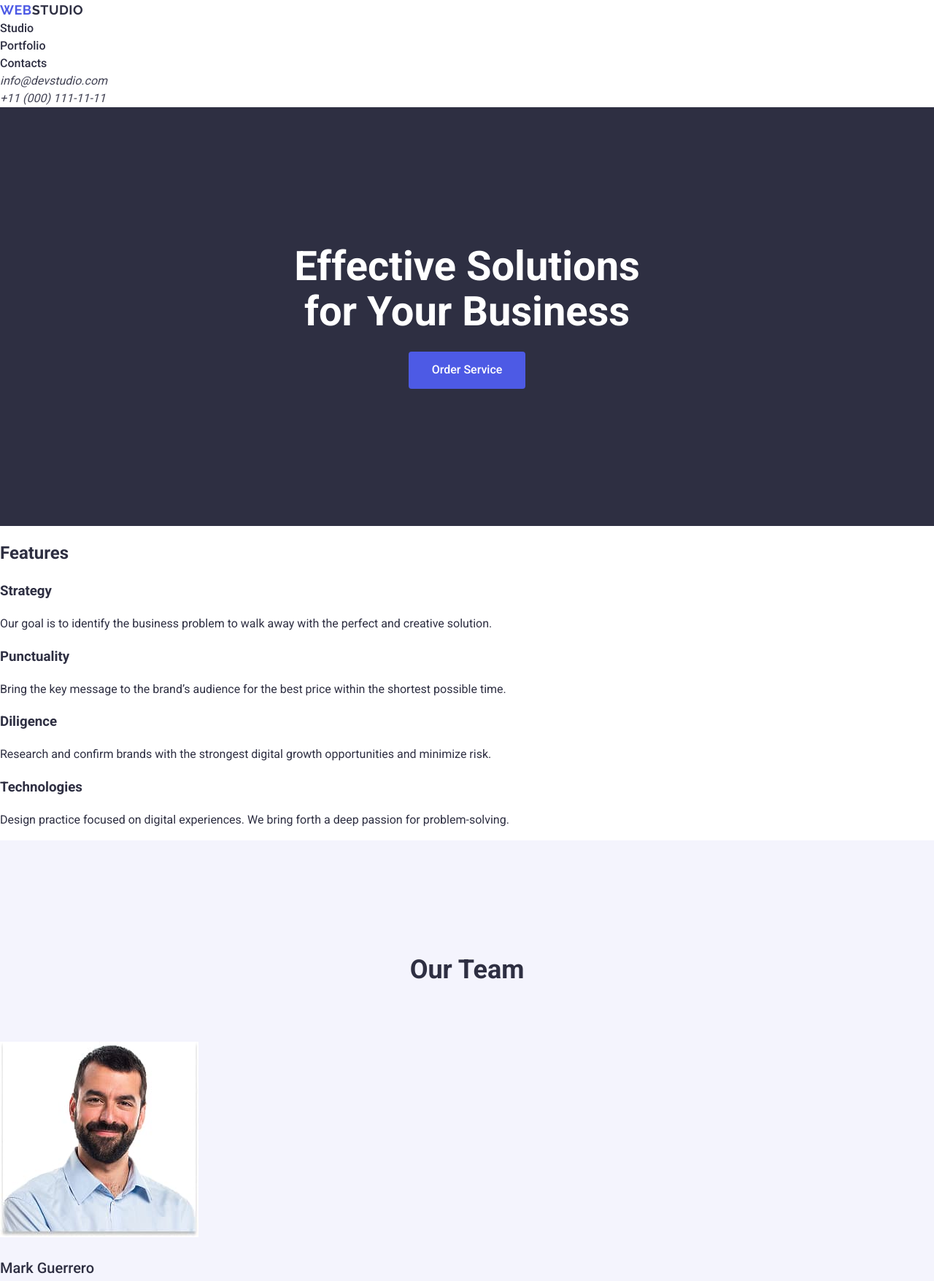
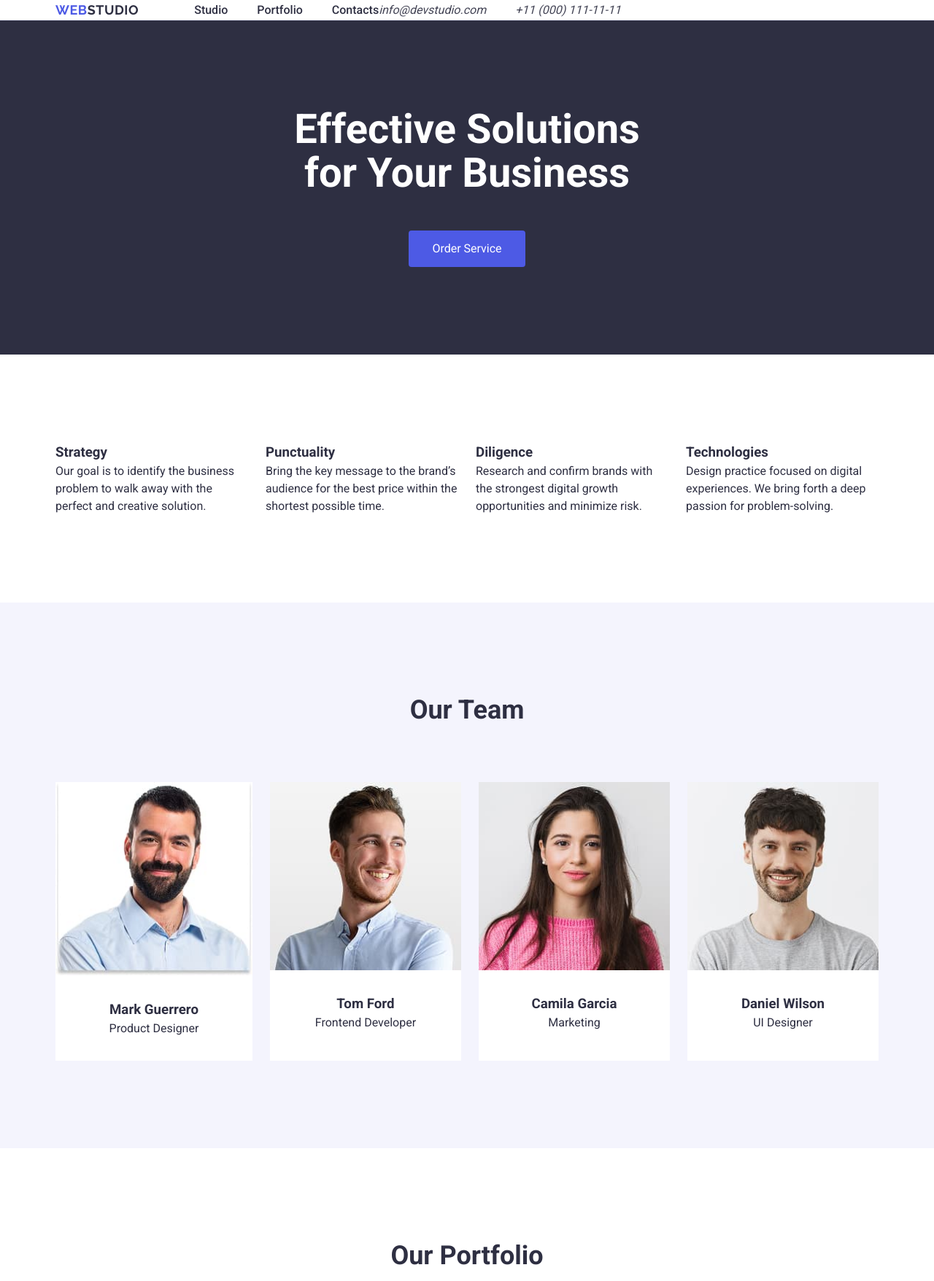
Before and after one commit to Ardakaramanak/goit-markup-hw-03, a plain HTML site: page index.html in a window 1280 px wide. Shown: the top 1756 px of the page at 73% size. Drawn offline with nearby package versions, Linux system fonts and the light colour scheme.

Commit message:
css/styles.css

```diff
--- a/css/styles.css
+++ b/css/styles.css
@@ -5,137 +5,196 @@
   --hero-bg: #2e2f42;
   --team-bg: #f4f4fd;
   --footer-bg: #2e2f42;
-
-  --fw-regular: 400;
-  --fw-medium: 500;
-  --fw-bold: 700;
 }
 
-body {
-  font-family: "Roboto", sans-serif;
-  color: var(--main-text-color);
-  font-size: 16px;
-  line-height: 1.5;
-  background-color: #fff;
+/* RESET */
+h1,
+h2,
+h3,
+h4,
+h5,
+h6,
+p,
+ul {
   margin: 0;
 }
 
-/* Remove underline on all links */
+ul {
+  list-style: none;
+  padding: 0;
+}
+
 a {
   text-decoration: none;
   color: inherit;
 }
 
-/* Remove list bullets */
-ul {
-  list-style: none;
-  padding: 0;
-  margin: 0;
+img {
+  display: block;
+  max-width: 100%;
+  height: auto;
 }
 
-/* LOGO */
+body {
+  font-family: "Roboto", sans-serif;
+  font-size: 16px;
+  line-height: 1.5;
+  color: var(--main-text-color);
+  background-color: #fff;
+}
+
+/* HELPERS */
+.container {
+  width: 1158px;
+  padding: 0 15px;
+  margin: 0 auto;
+}
+
+.section {
+  padding: 120px 0;
+}
+
+.visually-hidden {
+  position: absolute;
+  width: 1px;
+  height: 1px;
+  overflow: hidden;
+  clip: rect(0 0 0 0);
+}
+
+/* HEADER */
+.header {
+  border-bottom: 1px solid #e7e9fc;
+}
+
+.header-container {
+  display: flex;
+  align-items: center;
+}
+
 .logo {
   font-family: "Raleway", sans-serif;
+  font-weight: 700;
   font-size: 18px;
-  font-weight: var(--fw-bold);
-  color: var(--main-text-color);
   letter-spacing: 0.03em;
 }
+
 .logo-accent {
   color: var(--accent-color);
 }
 
-/* NAV */
+.nav-list {
+  display: flex;
+  gap: 40px;
+  margin-left: 76px;
+}
+
 .nav-link {
-  color: var(--main-text-color);
-  font-weight: var(--fw-medium);
+  font-weight: 500;
 }
+
 .nav-link:hover,
 .nav-link:focus {
   color: var(--accent-color);
 }
 
-/* CONTACT LINKS */
+.contacts-list {
+  display: flex;
+  gap: 40px;
+  margin-left: auto;
+}
+
 .contact-link {
   color: var(--secondary-text-color);
-}
-.contact-link:hover,
-.contact-link:focus {
-  color: var(--accent-color);
 }
 
 /* HERO */
 .hero {
   background-color: var(--hero-bg);
   text-align: center;
-  padding: 188px 0;
 }
+
 .hero-title {
-  color: white;
   font-size: 56px;
-  font-weight: var(--fw-bold);
-  line-height: 1.1;
-  max-width: 500px;
-  margin: 0 auto 24px;
+  line-height: 1.07;
+  color: #fff;
+  max-width: 496px;
+  margin: 0 auto 48px;
 }
+
 .hero-btn {
+  padding: 16px 32px;
   background-color: var(--accent-color);
-  color: white;
+  color: #fff;
   border: none;
-  padding: 16px 32px;
-  font-size: 16px;
-  font-weight: var(--fw-medium);
   border-radius: 4px;
   cursor: pointer;
 }
-.hero-btn:hover,
-.hero-btn:focus {
-  background-color: #404bbf;
+
+/* FEATURES */
+.features-list {
+  display: flex;
+  gap: 24px;
+}
+
+.feature-item {
+  width: calc((100% - 72px) / 4);
 }
 
 /* TEAM */
 .team {
   background-color: var(--team-bg);
-  padding: 120px 0;
 }
+
 .section-title {
+  text-align: center;
   font-size: 36px;
-  font-weight: var(--fw-bold);
-  text-align: center;
   margin-bottom: 72px;
 }
-.team-name {
-  font-size: 20px;
-  font-weight: var(--fw-medium);
+
+.team-list {
+  display: flex;
+  gap: 24px;
 }
-.team-role {
-  color: var(--secondary-text-color);
+
+.team-card {
+  background-color: #fff;
 }
-.team-name:hover,
-.team-name:focus {
-  color: var(--accent-color);
+
+.team-info {
+  padding: 32px 0;
+  text-align: center;
 }
 
 /* PORTFOLIO */
-.portfolio {
-  padding: 120px 0;
+.portfolio-list {
+  display: flex;
+  flex-wrap: wrap;
+  gap: 48px 24px;
 }
-.portfolio-name {
-  font-size: 20px;
-  font-weight: var(--fw-medium);
+
+.portfolio-card {
+  width: calc((100% - 48px) / 3);
 }
-.portfolio-type {
-  color: var(--secondary-text-color);
+
+.portfolio-info {
+  padding: 32px 16px;
+  border: 1px solid #e7e9fc;
+  border-top: none;
 }
 
 /* FOOTER */
 .footer {
   background-color: var(--footer-bg);
-  color: white;
   padding: 100px 0;
-  text-align: left;
 }
+
+.footer-logo {
+  display: inline-block;
+  margin-bottom: 16px;
+}
+
 .footer-text {
   color: #e7e9fc;
-  max-width: 300px;
+  max-width: 264px;
 }
```
